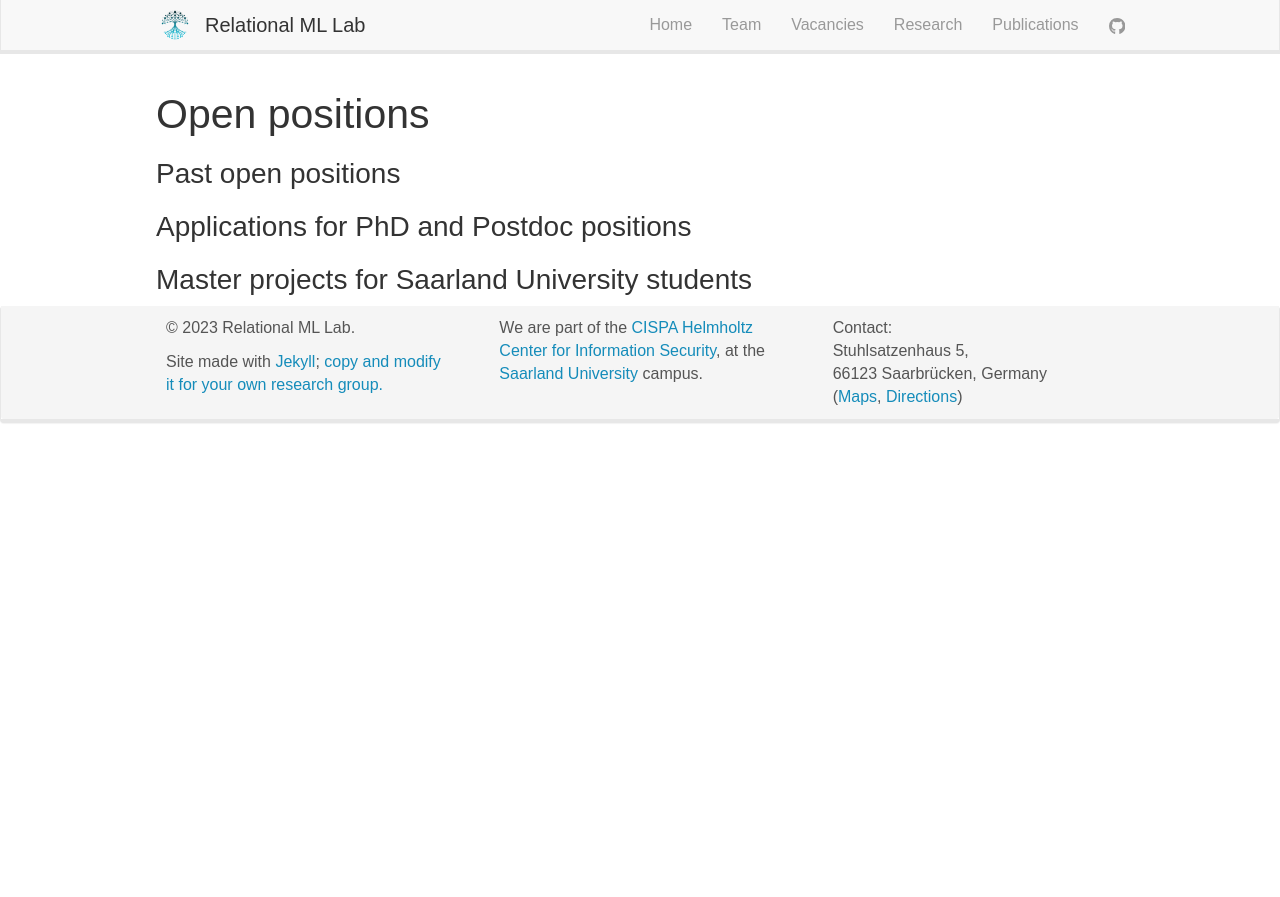
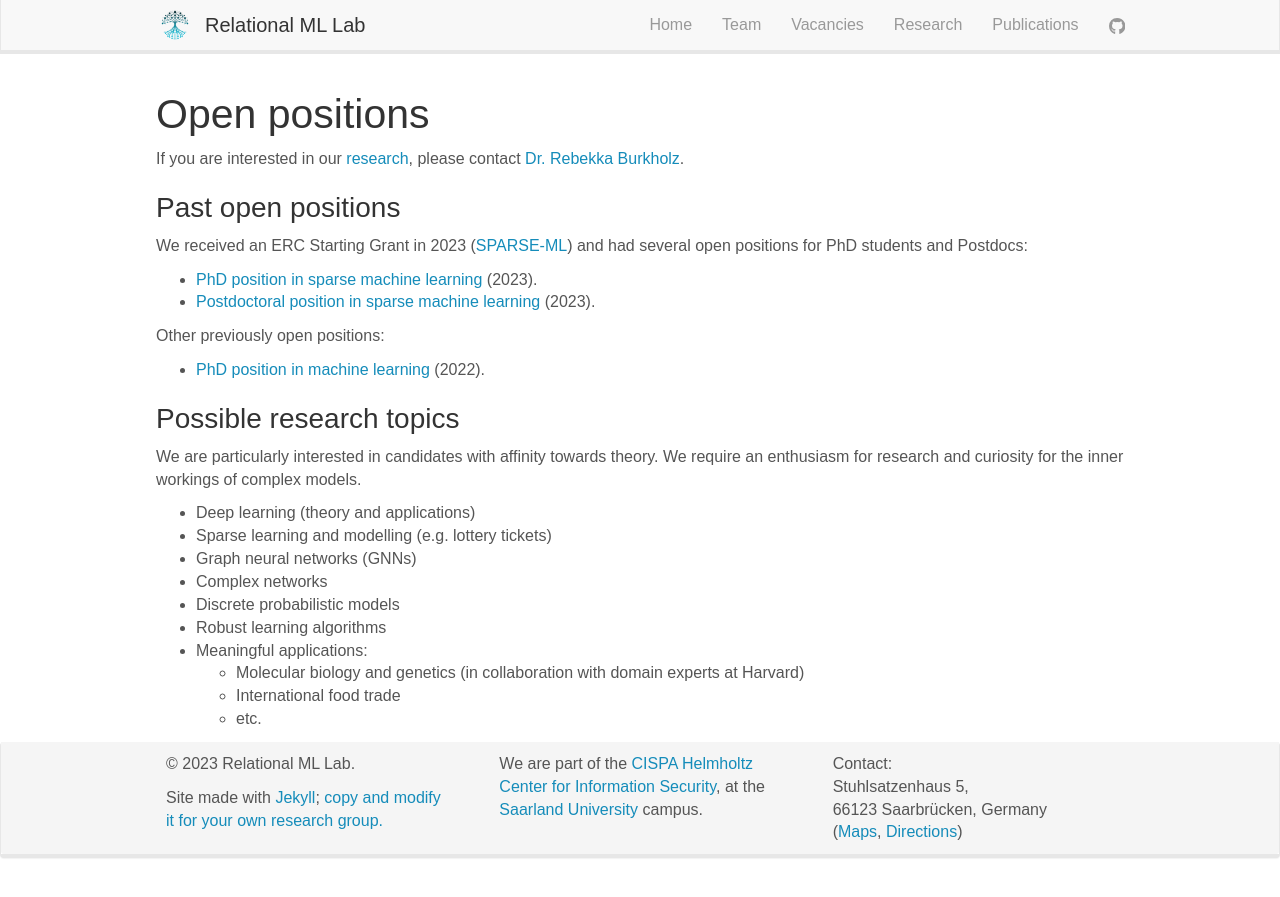
Before and after one commit to RelationalML/relationalml.github.io, a Jekyll site: the page built from _pages/openings.md, in a window 1280 px wide. Shown: the top 897 px of the page. Built offline with Jekyll 4.4.1, drawn with Linux system fonts in a browser that asks for light colours; some web fonts are replaced.

Commit message:
Github Action and positions

```diff
--- a/_layouts/bib.html
+++ b/_layouts/bib.html
@@ -3,7 +3,7 @@
 <!-- _layouts/bib.html -->
 {% assign surnames = "" %}
 {% for author in entry.author_array %}
-  {% assign surnames = surnames | append: author.last | append: "," %}
+  {% assign surnames = surnames | append: author.last %}
 {% endfor %}
   <div class="row" style="margin-top: 30px;" id="bib-{{entry.key}}-{{surnames}}">
         <div class="preview">
--- a/_pages/openings.md
+++ b/_pages/openings.md
@@ -8,8 +8,30 @@ permalink: /vacancies
 
 # Open positions
 
+If you are interested in our [research](research), please contact [Dr. Rebekka Burkholz](https://sites.google.com/view/rebekkaburkholz/).
+
 ### Past open positions
 
-### Applications for PhD and Postdoc positions
+We received an ERC Starting Grant in 2023 ([SPARSE-ML](https://cispa.de/en/erc-burkholz)) and had several open positions for PhD students and Postdocs:
 
-### Master projects for Saarland University students
+- [PhD position in sparse machine learning](https://euraxess.ec.europa.eu/jobs/144401) (2023).
+- [Postdoctoral position in sparse machine learning](https://euraxess.ec.europa.eu/jobs/144392) (2023).
+
+Other previously open positions:
+
+- [PhD position in machine learning](https://euraxess.ec.europa.eu/jobs/871979) (2022).
+
+### Possible research topics
+
+We are particularly interested in candidates with affinity towards theory. We require an enthusiasm for research and curiosity for the inner workings of complex models.
+
+- Deep learning (theory and applications)
+- Sparse learning and modelling (e.g. lottery tickets)
+- Graph neural networks (GNNs)
+- Complex networks
+- Discrete probabilistic models
+- Robust learning algorithms
+- Meaningful applications:
+    - Molecular biology and genetics (in collaboration with domain experts at Harvard)
+    - International food trade
+    - etc.
--- a/css/main.scss
+++ b/css/main.scss
@@ -174,7 +174,7 @@ ol.bibliography {
 #memberselect {
 	padding: 5px;
 	font-size: 14px;
-	border: 1px solid #ccc;
+	border: 1px solid #ccc;  box-shadow: 1px 1px 2px #888;
 	border-radius: 4px;
 	width: 215px;
 }
```
Also changed, not shown: README.md (+5 -12 lines), _pages/home.md (+2 -4 lines), _pages/team.md (+2 -3 lines), .github/workflows/static.yml, 9 other files.
